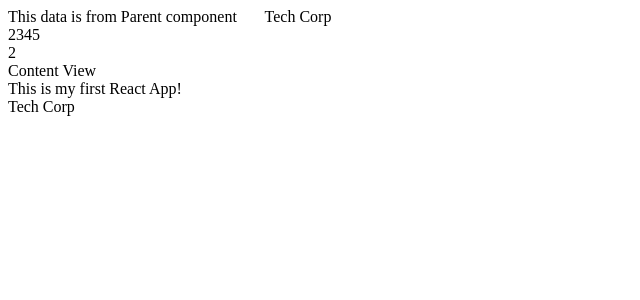
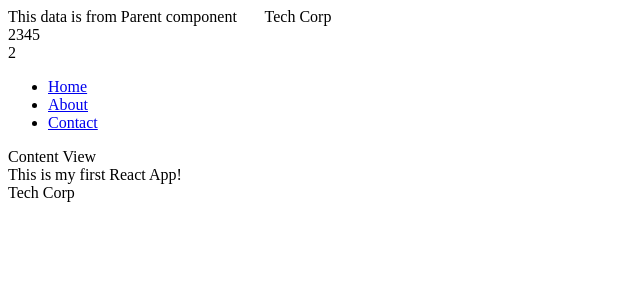
Before and after one commit to binaya346/react-app-003, a React (Create React App) app: page / in a window 1280 px wide. Shown: the top 300 px of the page, without its empty margins (0-640 px from the left). Built offline with nearby package versions, Linux system fonts and the light colour scheme.

Commit message:
adds navbar component

```diff
--- a/src/components/header.js
+++ b/src/components/header.js
@@ -1,3 +1,4 @@
+import Navbar from './navbar';
 
 const Header = (props) => {
     const { top, main, company } = props;
@@ -9,6 +10,7 @@ const Header = (props) => {
             <div>{top} &nbsp; &nbsp; &nbsp; {company}</div>
             <div>{main}</div>
             <div>{number}</div>
+            <Navbar />
         </header>
     )
 }
--- /dev/null
+++ b/src/components/navbar.js
@@ -0,0 +1,14 @@
+
+const Navbar = () => {
+    return (
+        <nav>
+            <ul>
+                <li><a href="/">Home</a></li>
+                <li><a href="/about">About</a></li>
+                <li><a href="/contact">Contact</a></li>
+            </ul>
+        </nav>
+    );
+};
+
+export default Navbar;
```
